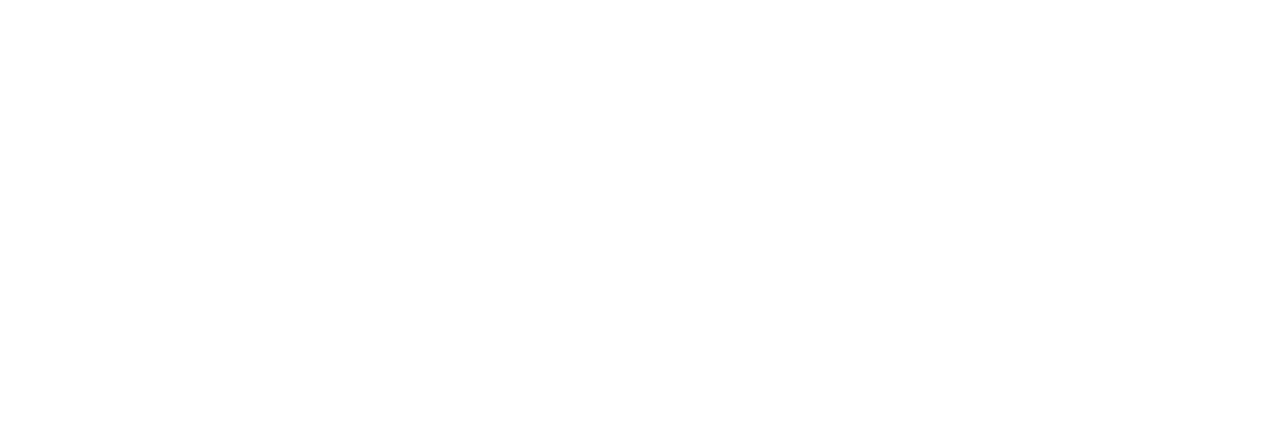
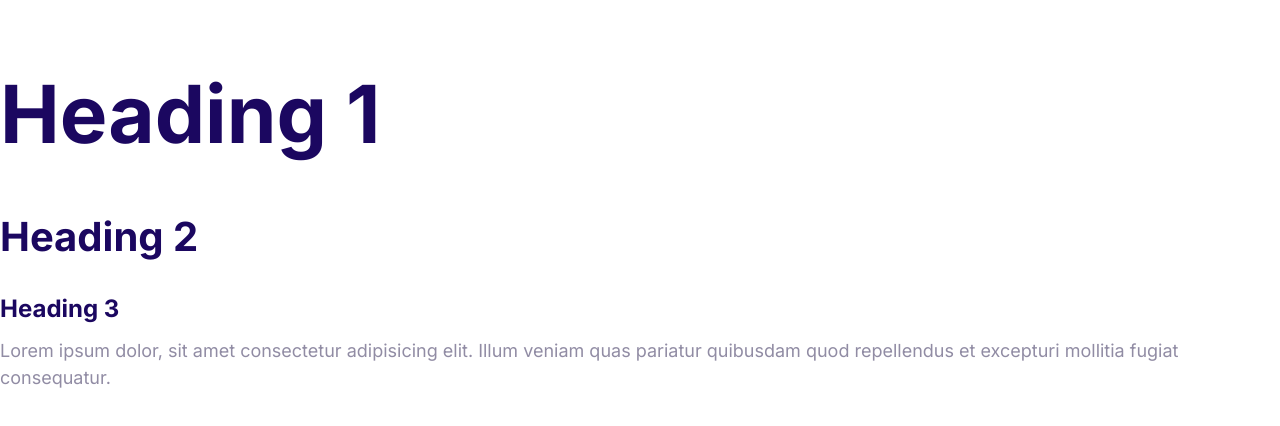
Before and after one commit to YoMrWhite/moshify, a plain HTML site: page index.html in a window 1280 px wide. Drawn offline with Linux system fonts and the light colour scheme.

Commit message:
Define the styles for the fonts.

```diff
--- a/css/styles.css
+++ b/css/styles.css
@@ -5,3 +5,55 @@
     --color-headings: #1b0760;
     --color-body: #918ca4;
 }
+
+html {
+    font-size: 62.5%;
+}
+
+body {
+    font-family: Inter, Arial, Arial, Helvetica, sans-serif;
+    font-size: 2.4rem;
+    line-height: 1.5;
+    color: var(--color-body);
+}
+
+h1,
+h2,
+h3 {
+    color: var(--color-headings);
+    margin-bottom: 1rem;
+}
+
+h1 {
+    font-size: 7rem;
+}
+
+h2 {
+    font-size: 4rem;
+}
+
+h3 {
+    font-size: 3rem;
+}
+
+p {
+    margin-top: 0;
+}
+
+@media screen and (min-width: 1024px) {
+    body {
+        font-size: 1.8rem;
+    }
+
+    h1 {
+        font-size: 8rem;
+    }
+
+    h2 {
+        font-size: 4rem;
+    }
+
+    h3 {
+        font-size: 2.4rem;
+    }
+}
--- a/index.html
+++ b/index.html
@@ -5,13 +5,20 @@
     <meta charset="UTF-8">
     <meta http-equiv="X-UA-Compatible" content="IE=edge">
     <meta name="viewport" content="width=device-width, initial-scale=1.0">
+    <link rel="preconnect" href="https://fonts.googleapis.com">
+    <link rel="preconnect" href="https://fonts.gstatic.com" crossorigin>
+    <link href="https://fonts.googleapis.com/css2?family=Inter:wght@400;700&display=swap" rel="stylesheet">
     <link rel="stylesheet" href="css/normalize.css">
     <link rel="stylesheet" href="css/styles.css">
     <title>Document</title>
 </head>
 
 <body>
-
+    <h1>Heading 1</h1>
+    <h2>Heading 2</h2>
+    <h3>Heading 3</h3>
+    <p>Lorem ipsum dolor, sit amet consectetur adipisicing elit. Illum veniam quas pariatur quibusdam quod repellendus
+        et excepturi mollitia fugiat consequatur.</p>
 </body>
 
 </html>
```
